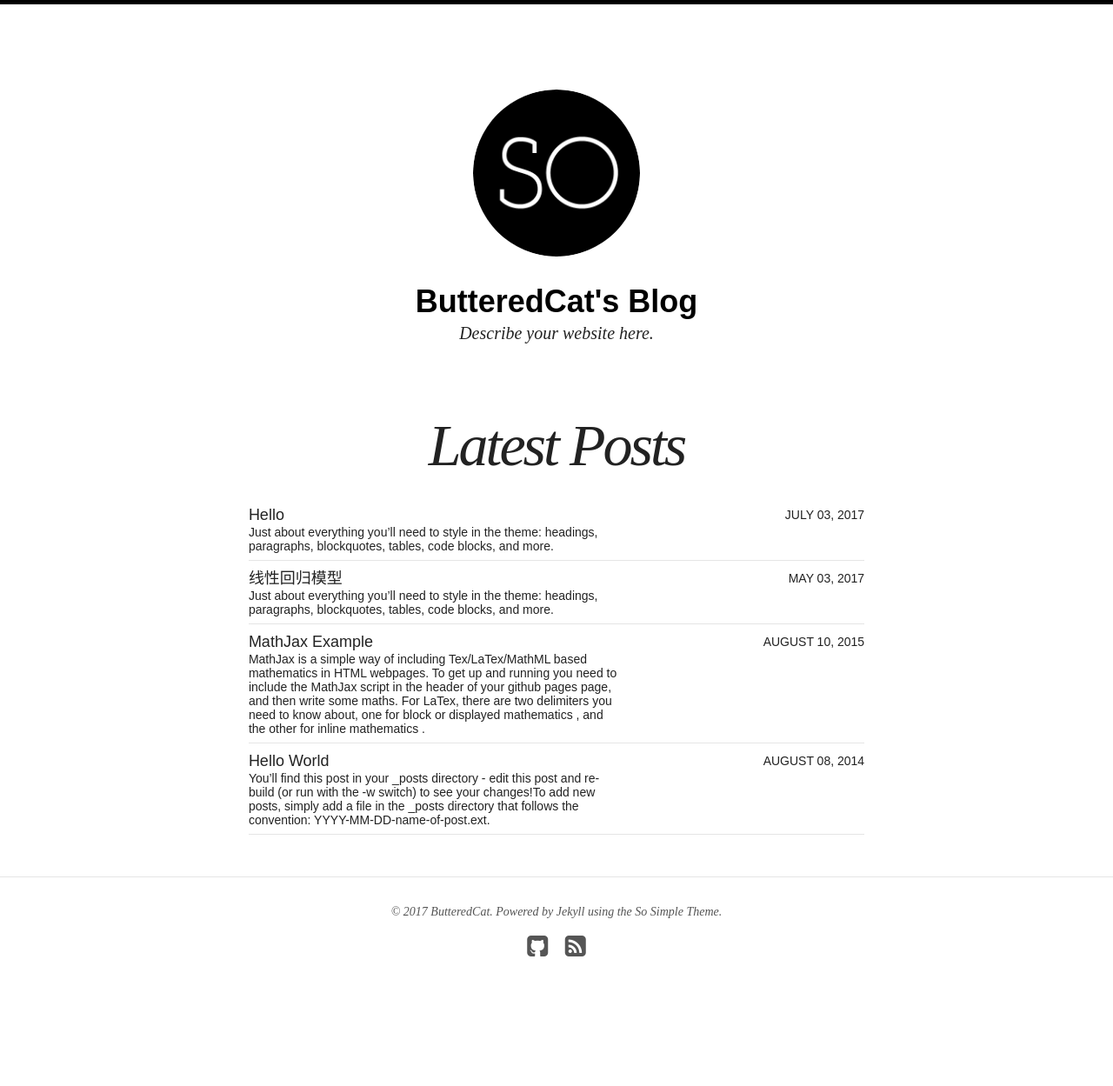
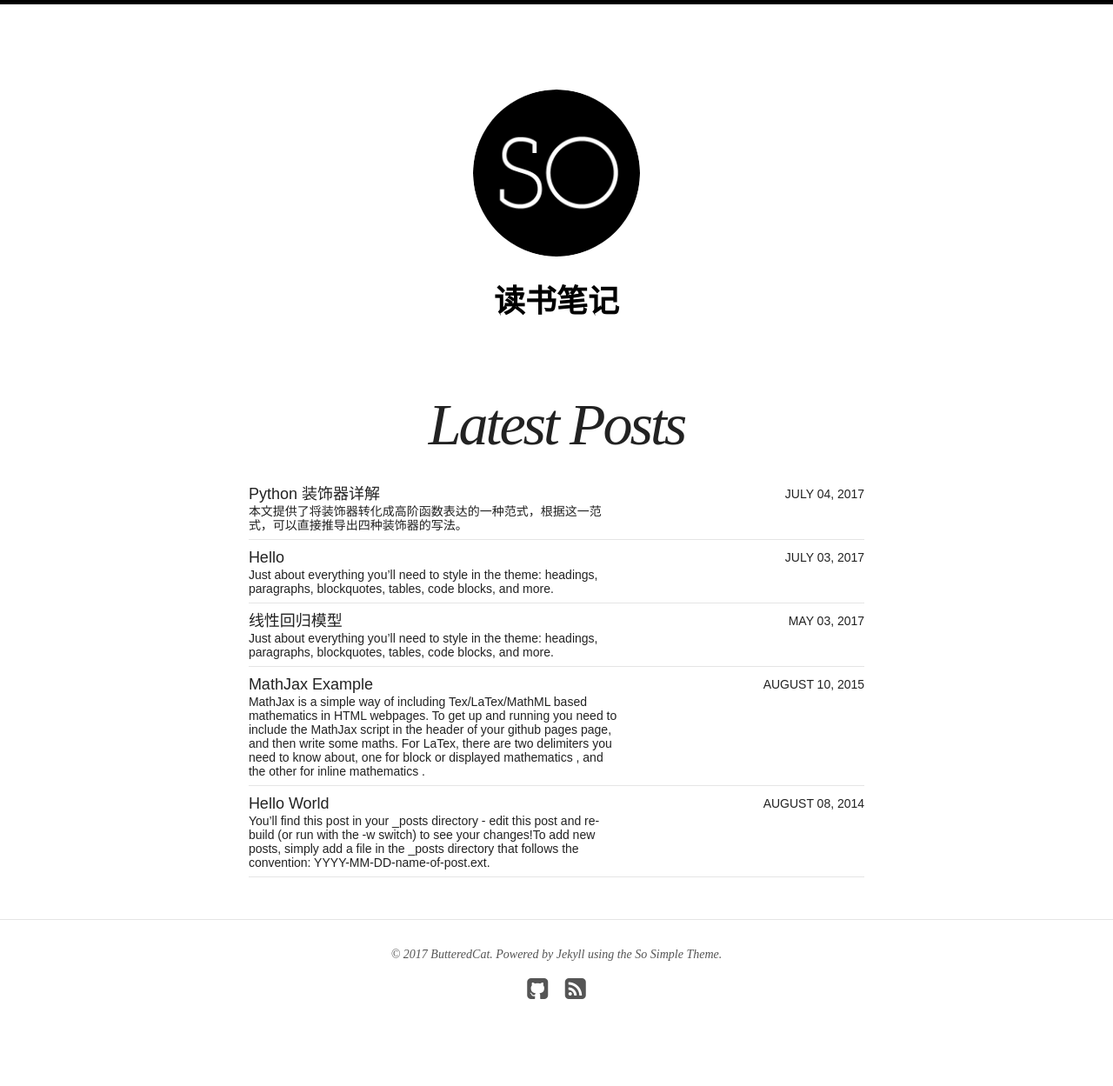
Before and after one commit to ButteredCat/butteredcat.github.io, a Jekyll site: the page built from index.html, in a window 1280 px wide. Shown: the whole page at 87% size. Built offline with Jekyll 4.4.1, drawn with Linux system fonts in a browser that asks for light colours; nearby versions of some CDN libraries; before the commit the page ends 1200 px from its top, so only the background shows below that; some of the changed lines change nothing that is shown.

Commit message:
python decorator

````diff
--- a/_config.yml
+++ b/_config.yml
@@ -1,11 +1,11 @@
 # Site wide configuration
 
-title: ButteredCat's Blog
+title: 读书笔记
 locale: zh_CN
-description: Describe your website here.
+description:
 logo: site-logo.png
 search: true
-url: http://localhost:4000
+#url: http://localhost:4000
 url: https://butteredcat.github.io
 
 # Jekyll configuration
@@ -39,7 +39,7 @@ exclude: ["lib", "config.rb", "Capfile", "config", "log", "Rakefile", "Rakefile.
 owner:
   name: ButteredCat
   avatar: bio-photo.jpg
-  email: you@email.com
+  email: i@butteredcat.org
   disqus-shortname:
   twitter: #username
   facebook: #username
--- /dev/null
+++ b/_posts/articles/2017-07-04-python-decorator.md
@@ -0,0 +1,213 @@
+---
+layout: post
+title: Python 装饰器详解
+excerpt: "本文提供了将装饰器转化成高阶函数表达的一种范式，根据这一范式，可以直接推导出四种装饰器的写法。"
+categories: articles
+tags: [python]
+comments: true
+share: true
+---
+Python 装饰器(decorator)是一种语法糖(*Syntactic sugar*)，
+
+```python
+@d
+def foo():
+    pass
+```
+
+以上代码和以下代码是等价的：
+
+```python
+foo = d(foo)
+```
+
+进一步说，
+
+```python
+@d(param)
+def foo():
+    pass
+```
+
+和下面代码是等价的
+
+```python
+foo = (d(param))(foo)
+```
+
+他们的实质都是传入一个函数对象，进行“装饰”后返回装饰好的另一个函数对象。
+
+## 返回函数对象的函数
+
+Python 中的函数是一个对象(object)，它可以像任何其他对象一样被创建、引用、传递和销毁。引用函数对象的方法是使用它的函数名，如 foo 引用的是一个函数对象，而 foo() 则是其返回值了。
+
+得益于函数在 Python 中一等公民的地位，你可以在一个函数中返回另一个函数，接受函数作为参数或返回函数的函数，称为高阶函数(high-order function)。
+
+看下面的例子：
+
+```python
+def f(a):
+    def g(b):
+        def h(c):
+            print(a, b, c)
+        return h
+    return g
+
+In [2]: f(1)(2)(3)
+1 2 3
+
+In [3]: g = f(4)
+
+In [4]: g(5)(6)
+4 5 6
+```
+
+这是在函数式编程中被称为柯里化(currying)的东西，被柯里化后的高阶函数 f 其实是这样执行的：
+
+```python
+((f(1))(2))(3)
+```
+
+首先执行的 f(1)，返回其内部定义的函数对象 g，接着执行 g(2)，返回了 g 内部定义的对象 h，以此类推。
+
+## 不带参数的装饰器函数
+
+最简单的情形就是不带参数的装饰器函数。
+给函数 foo 使用装饰器 d，等价于
+
+```python
+foo = d(foo)
+```
+为了定义装饰器 d，必须使其接受一个函数对象参数，并返回一个函数对象，而要返回一个函数对象，就需要在 d 内部新定义一个函数对象。这个内部的函数对象有什么特点呢？它接受 foo 的参数，运行 foo 的代码，并返回 foo 的返回值，当然还做了装饰器需要做的额外工作。
+
+按照以上需求，装饰器 d 的代码就可以写出了。
+
+```python
+def d(f):
+    def wrapper(*args, **kwargs):
+        # do something
+        res = f(*args, **kwargs)
+        # do something
+        return res
+
+    return wrapper
+```
+
+
+d(foo) 返回了函数对象 wrapper，而变量 foo 指向了它。foo 不再是原来的那个 foo，装饰器赋予了它额外的功能。
+
+如果需要的话，d 其实是可以这样被调用的：
+
+```python
+In [35]: def foo(n):
+    ...:     return n + 1
+    ...:
+
+In [36]: d(foo)(2)
+Out[36]: 3
+```
+
+是不是就是上面柯里化的形式？
+
+另一种装饰器就更容易理解了：
+
+```python
+def d(f):
+    f.__some_attr__ = 'attr'
+    return f
+```
+
+根本就没有重新定义一个函数对象，改了 f 的某个属性就把它扔出来了。
+
+## 带参数的装饰器函数
+
+带参数的装饰器函数这样使用：
+
+```python
+@d(param)
+def foo(n):
+    return n + 1
+```
+
+它等价于
+
+```python
+foo = d(param)(foo)
+```
+
+为此，首先需要定义一个接受装饰器参数 param 的函数，接着再定义接受 foo 为参数的函数，最后是接受函数 foo 本身参数为参数的函数，除了最内层函数返回 foo() 运行结果外，其他函数都返回一个函数对象。
+
+```python
+def d(param):
+    def outter(f):
+        def inner(*args, **kwargs):
+            # do something
+            res = f(*args, **kwargs)
+            # do something
+            return res
+        return inner
+    return outter
+```
+
+你当然也可以这样调用 d：
+
+```python
+d(param)(foo)(3)
+```
+
+## callable
+
+如果一个类的实例 instance 具有 \_\_call\_\_ 方法，那么这个实例就是一个 callable，instance() 就相当于 instance.\_\_call\_\_()。
+
+## 不带参数的装饰器类
+
+仍然沿用以上对装饰器语法糖的解释，对函数 foo 使用装饰器类 D，等价于
+
+```python
+foo = D(foo)
+```
+
+foo 对象应该在 D.\_\_init\_\_() 中被传入，得到一个 callable，而 foo 在 D.\_\_call\_\_() 中被执行。所以一个不带参数的装饰器类应该写成这样：
+
+```python
+class D(object):
+    def __init__(self, f):
+        self.f = f
+
+    def __call__(self, *args, **kwargs):
+        # do something
+        res = self.f(*args, **kwargs)
+        # do something
+        return res
+```
+
+## 带参数的装饰器类
+
+使用带参数的装饰器类，等价于
+
+```python
+foo = D(params)(foo)
+```
+
+可以知道，装饰器的参数 params 在 D.\_\_init\_\_() 中被传入，而 D.\_\_call\_\_() 接受函数对象 foo， 返回装饰后的函数对象。因而装饰器类是这样的：
+
+```python
+class D(object):
+    def __init__(self, param):
+        self.param = param
+
+    def __call__(self, f):
+        def wrapper(*args, **kwargs):
+            # do something
+            res = f(*args, **kwargs)
+            # do something
+            return res
+
+        return wrapper
+```
+
+
+
+## 总结
+
+本文提供了将装饰器转化成高阶函数表达的一种范式，根据这一范式，可以直接推导出四种装饰器（带参/不带参、函数/类）的写法。
````
